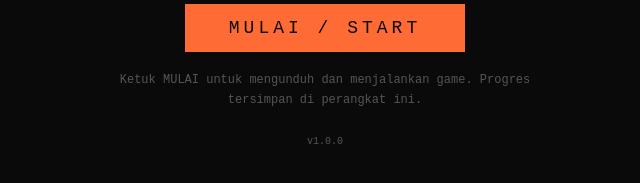
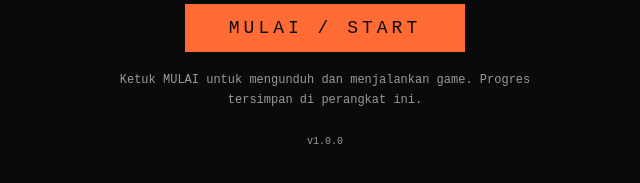
Before and after one commit to nekonaru/Gametech26, a website built with Vite: page Game/index.html in a window 1280 px wide. Shown: the part 365-548 px from the top of the page, without its empty margins (315-955 px from the left). Built offline with nearby package versions, Linux system fonts and the light colour scheme.

Commit message:
fix: kontras teks gerbang lolos audit Lighthouse
Teks catatan + versi di layar gerbang memakai #555 di atas #0a0a0a
(rasio ±2,3, gagal color-contrast). Dinaikkan ke #999 (rasio >7).
Skor color-contrast 0 -> 1, kategori accessibility 0,75 -> 0,85.
Zoom-lock viewport dipertahankan sengaja (kontrol sentuh game).

Sampingan: bullet README soal dialog bawaan browser ternyata basi:
puzzle dkk sudah memakai confirmAction dalam game sejak lama.

```diff
--- a/Game/index.html
+++ b/Game/index.html
@@ -86,7 +86,8 @@
     }
     .version {
       font-size: 10px;
-      color: #555;
+      /* Sama seperti gateway-note: #555 tidak lolos kontras di atas hitam. */
+      color: #999;
       margin-top: 8px;
     }
     .file-note {
@@ -192,7 +193,8 @@
     }
     .gateway-note {
       font-size: 12px;
-      color: #555;
+      /* #999 agar kontras ≥4,5:1 di atas #0a0a0a (audit color-contrast). */
+      color: #999;
       max-width: 60ch;
       line-height: 1.7;
     }
```
Also changed, not shown: Game/README.md.
